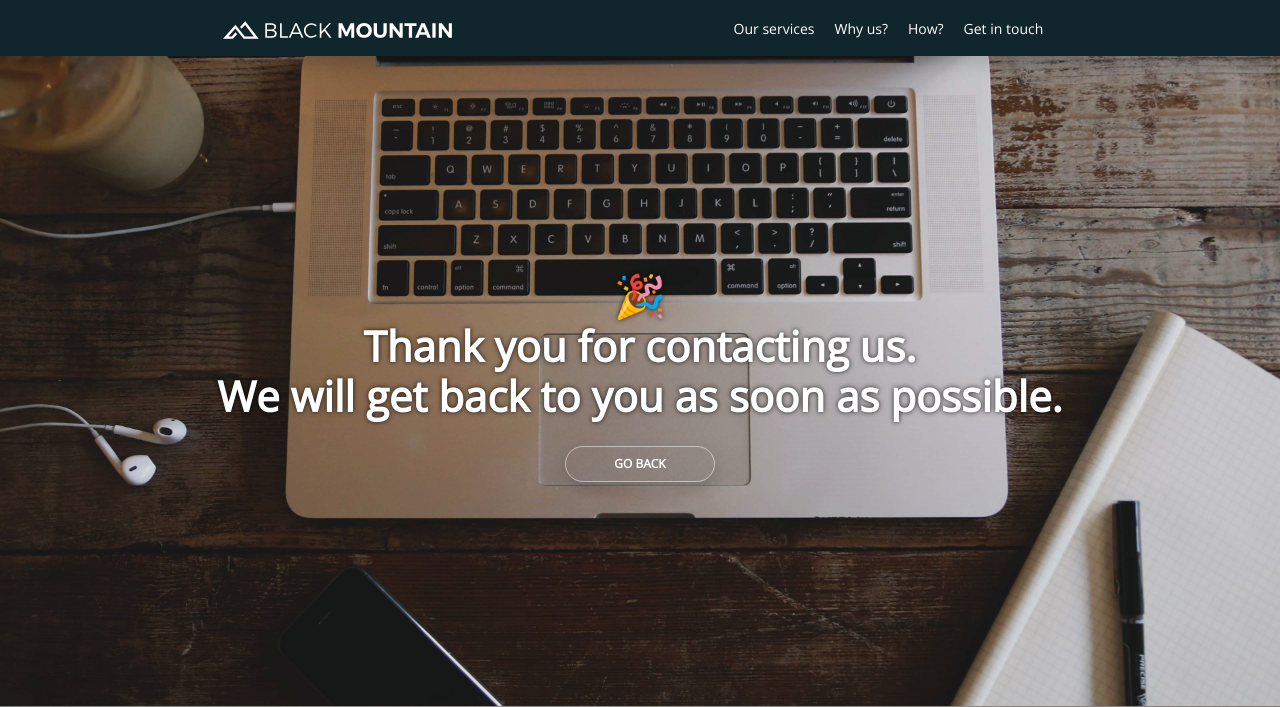
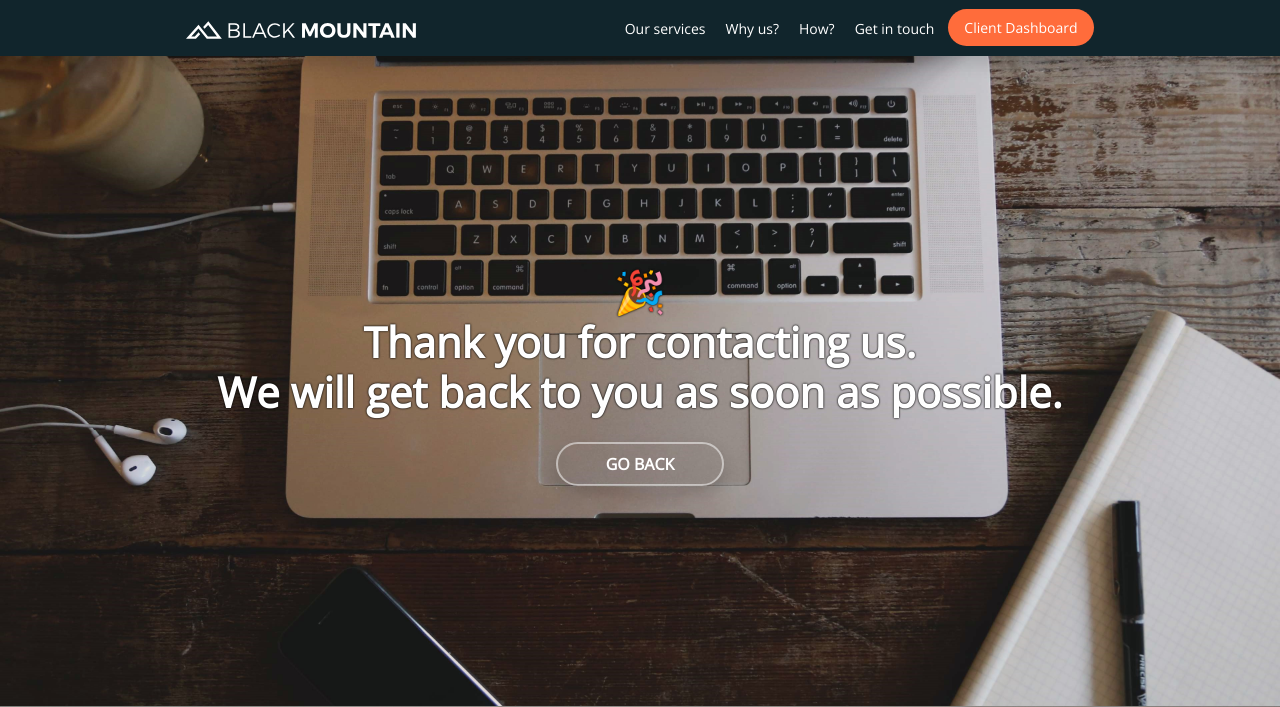
Before and after one commit to BlackMountainSolutions/blackmountain, a Rails app: template app/views/contacts/show.html.erb in a window 1280 px wide. Shown: the top 707 px of the page. Run offline with Rails 7, Linux system fonts and the light colour scheme; the template is opened without the code that fills it, so the values that code supplies are empty; some libraries are stand-ins or nearby versions.

Commit message:
Add dashboard

```diff
--- a/app/assets/stylesheets/application.css.erb
+++ b/app/assets/stylesheets/application.css.erb
@@ -20,16 +20,24 @@ body {
     font-size: 42px;
     font-weight: bold;
     color: white;
-    text-shadow: 0 0 5px rgba(0, 0, 0, 0.8);
+    text-shadow: 0 0 2px rgba(0, 0, 0, 0.8), 0 0 2px rgba(0, 0, 0, 0.8);
 }
 
 .header-how-button,
 .header-how-button:hover,
 .header-how-button:not(:disabled):not(.disabled):active {
-    border-width: 1px;
+    border-width: 2px;
     background-color: transparent;
     border-color: rgba(255, 255, 255, 0.5);
-    font-size: 12px;
+    text-transform: uppercase;
+    font-weight: bold;
+}
+
+.access-dashboard-button,
+.access-dashboard-button:hover,
+.access-dashboard-button:not(:disabled):not(.disabled):active {
+    background-color: #ff6c3b;
+    border-color: #ff6c3b;
     text-transform: uppercase;
     font-weight: bold;
 }
@@ -43,7 +51,6 @@ body {
     padding-top: 140px;
     padding-bottom: 150px;
     background-color: #fffcfa;
-    background-image: url('<%= image_path 'backgrounds/trianglify-background-2.png' %>');
     background-size: cover;
     background-position: right;
 }
@@ -114,3 +121,14 @@ body {
 .field_with_errors > .form-control {
     border: 1px solid #f65b81;
 }
+
+.btn-orange,
+.btn-orange:hover {
+    background-color: #ff6c3b;
+    border-color: #ff6c3b;
+    color: white;
+}
+
+.btn-orange:hover {
+    font-weight: bold;
+}
--- a/app/views/layouts/application.html.erb
+++ b/app/views/layouts/application.html.erb
@@ -52,6 +52,9 @@
                         </li>
                         <li class="nav-item">
                             <%= link_to "Get in touch", welcome_index_path(anchor: "get-in-touch"), class: "nav-link btn-nav-outline" %>
+                        </li>
+                        <li class="nav-item">
+                            <a href="https://dashboard.black-mountain.com.ar/" class="nav-link btn-sm btn-orange rounded-pill">Client Dashboard</a>
                         </li>
                     </ul>
                 </div>
```
Also changed, not shown: app/views/welcome/index.html.erb (+13 -4 lines).
